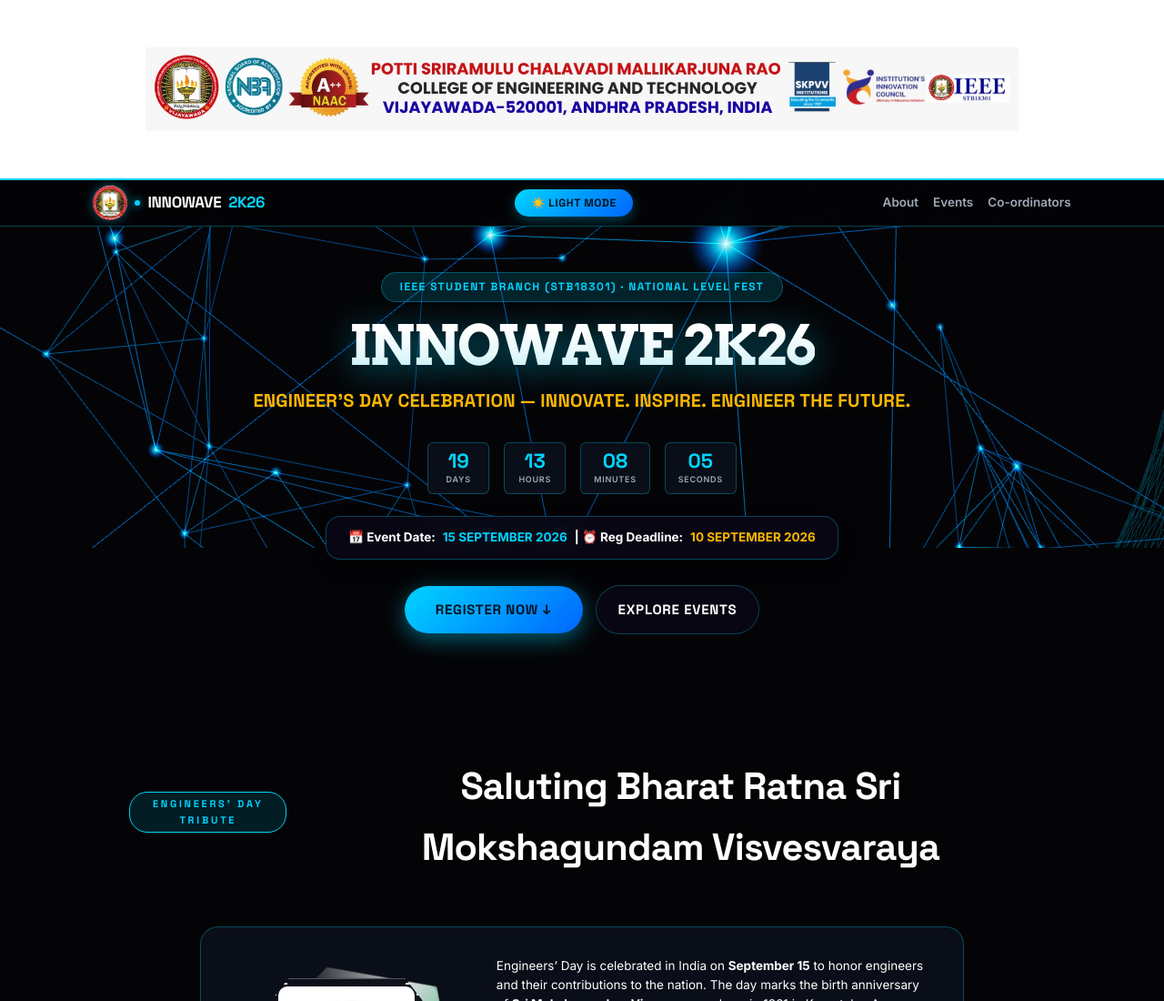
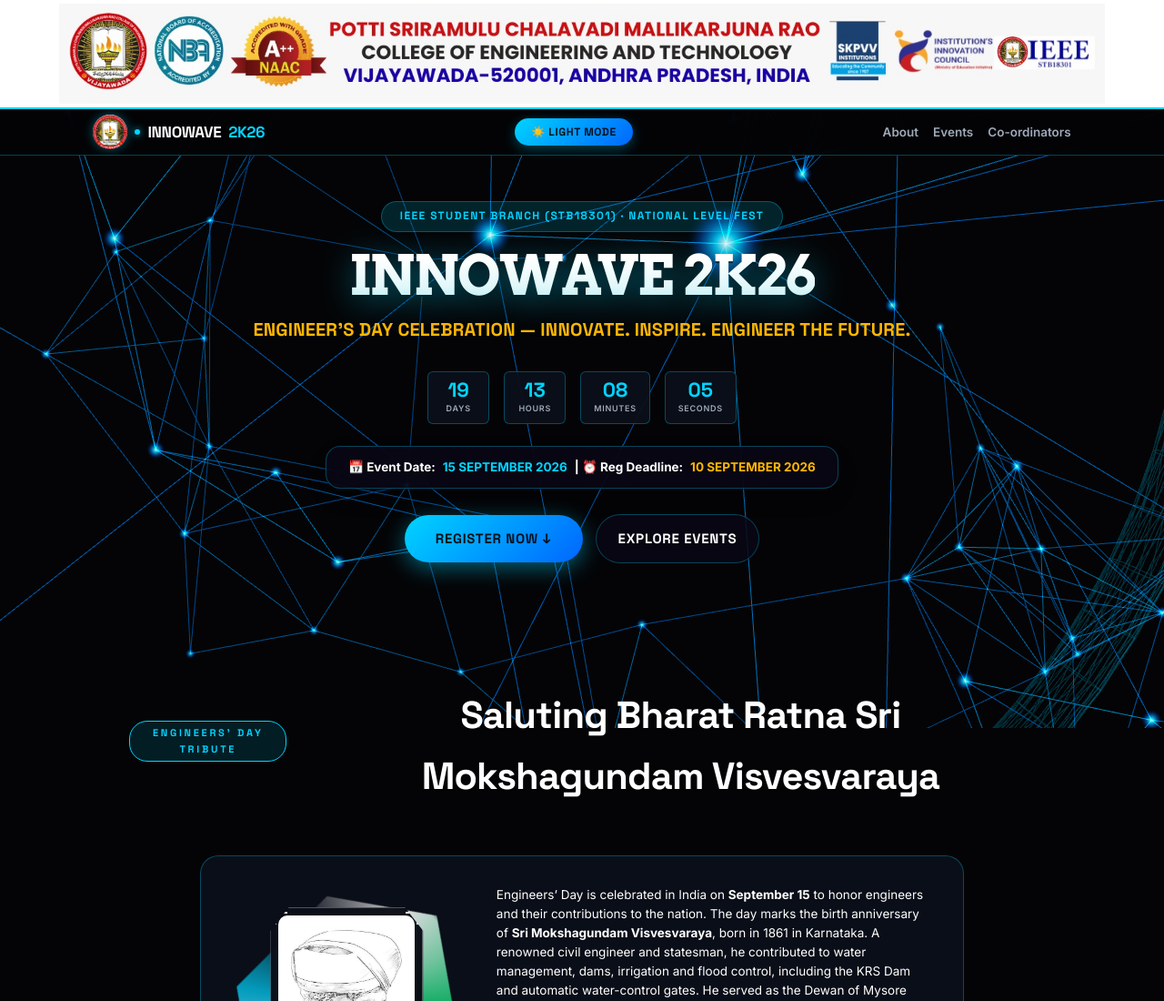
Before and after one commit to jai07o/Innowave-2026, a website: page public/index.html in a window 1280 px wide. Shown: the top 1100 px of the page at 91% size. Drawn offline with nearby package versions, Linux system fonts and the light colour scheme; animation ran at ten frames a second.

Commit message:
Decrease header slot vertical height and fit banner tightly without extra white padding

```diff
--- a/public/index.html
+++ b/public/index.html
@@ -2815,8 +2815,8 @@
   <canvas id="webgl-canvas"></canvas>
 
   <!-- Top College Header Banner -->
-  <header class="accreditation-header-wrapper" style="width:100%; text-align:center; background:#ffffff; border-bottom:2px solid var(--accent); padding:8px 0; margin:0; position:relative; z-index:100; overflow:hidden;">
-    <img src="assets/header_pscmr.jpeg" alt="PSCMRCET Header Banner" style="max-width:960px; width:95%; height:180px; object-fit:contain; background:#ffffff; display:block; margin:0 auto; padding:0; image-rendering:-webkit-optimize-contrast;">
+  <header class="accreditation-header-wrapper" style="width:100%; text-align:center; background:#ffffff; border-bottom:2px solid var(--accent); padding:4px 0; margin:0; position:relative; z-index:100;">
+    <img src="assets/header_pscmr.jpeg" alt="PSCMRCET Header Banner" style="max-width:1150px; width:100%; height:auto; display:block; margin:0 auto; padding:0; image-rendering:-webkit-optimize-contrast;">
   </header>
 
   <!-- Navbar -->
```
Also changed, not shown: public/admin.html (+2 -2 lines), public/register-ieee.html (+2 -2 lines), public/register-non-ieee.html (+2 -2 lines), public/verify-id.html (+2 -2 lines).
